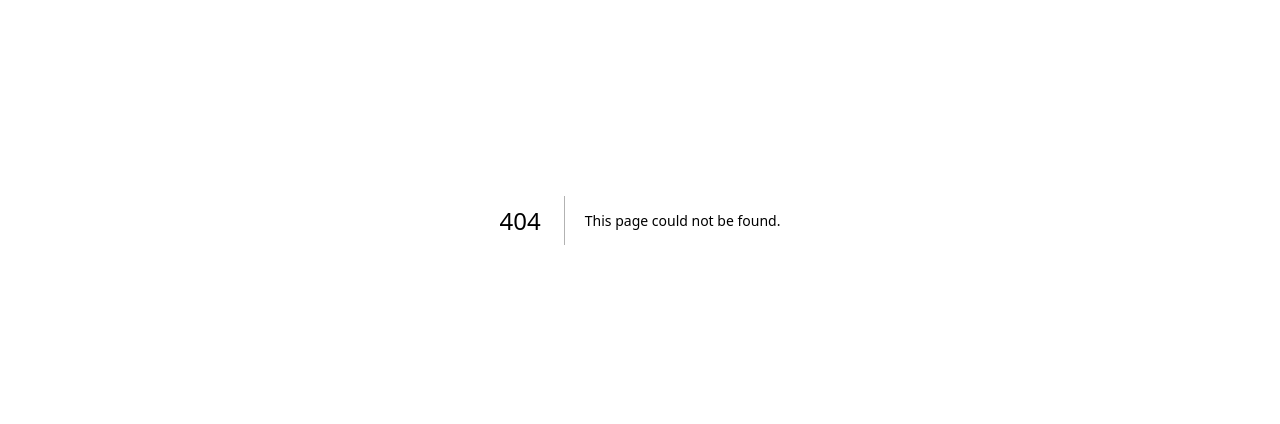
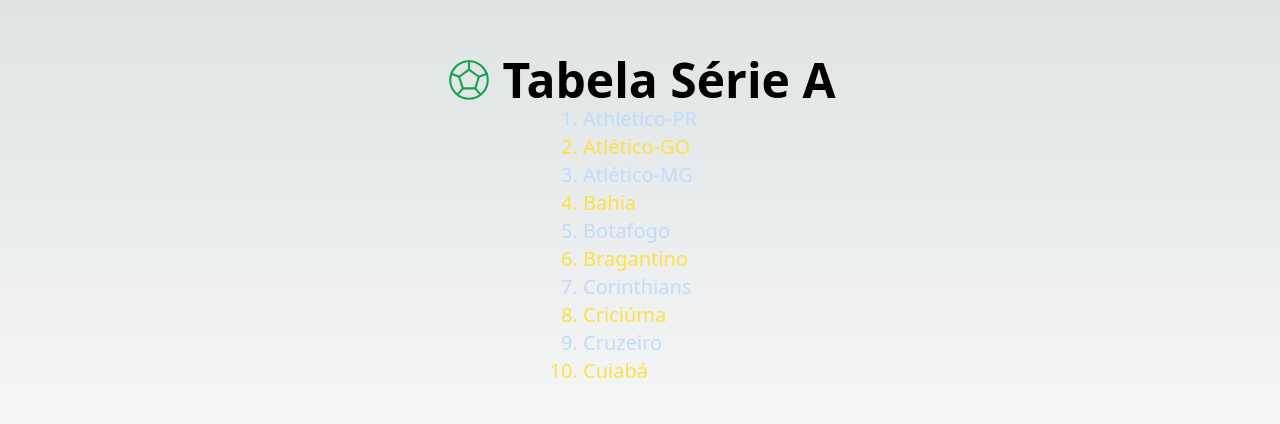
Before and after one commit to gui18br/react-nextJs_First-project, a Next.js app: page /listas/basico in a window 1280 px wide. Before the commit this address had no page. Shown: the part 180-604 px from the top of the page. Built offline with nearby package versions, Linux system fonts and the light colour scheme.

Commit message:
feat: add render list.

```diff
--- /dev/null
+++ b/src/components/listas/TabelaSerieA.tsx
@@ -0,0 +1,28 @@
+interface TabelaSerieAProps {
+  times: string[];
+}
+
+export default function TabelaSerieA(props: TabelaSerieAProps) {
+  // const itens: any[] = [];
+  // for (let i = 0; i < props.times.length; i++) {
+  //   itens.push(
+  //     <li key={props.times[i]} className={`text-xl list-decimal `}>
+  //       {props.times[i]}
+  //     </li>
+  //   );
+  // }
+
+  const itens2 = props.times.map((time, i) => {
+    return (
+      <li
+        key={time}
+        className={`text-xl list-decimal ${
+          i % 2 === 0 ? "text-blue-200" : "text-yellow-300"
+        }`}
+      >
+        {time}
+      </li>
+    );
+  });
+  return <ol>{itens2}</ol>;
+}
--- /dev/null
+++ b/src/pages/listas/basico.tsx
@@ -0,0 +1,32 @@
+import TabelaSerieA from "@/components/listas/TabelaSerieA";
+import { IconBallFootball } from "@tabler/icons-react";
+
+export default function PaginaListaBasica() {
+  const times = [
+    "Athletico-PR",
+    "Atlético-GO",
+    "Atlético-MG",
+    "Bahia",
+    "Botafogo",
+    "Bragantino",
+    "Corinthians",
+    "Criciúma",
+    "Cruzeiro",
+    "Cuiabá",
+  ];
+
+  return (
+    <div
+      className={`
+        flex flex-col justify-center items-center h-screen
+    `}
+    >
+      <h1 className={`flex items-center gap-2 text-5xl font-black`}>
+        <IconBallFootball size={50} stroke={1} className="text-green-600" />{" "}
+        Tabela Série A
+      </h1>
+
+      <TabelaSerieA times={times} />
+    </div>
+  );
+}
```
